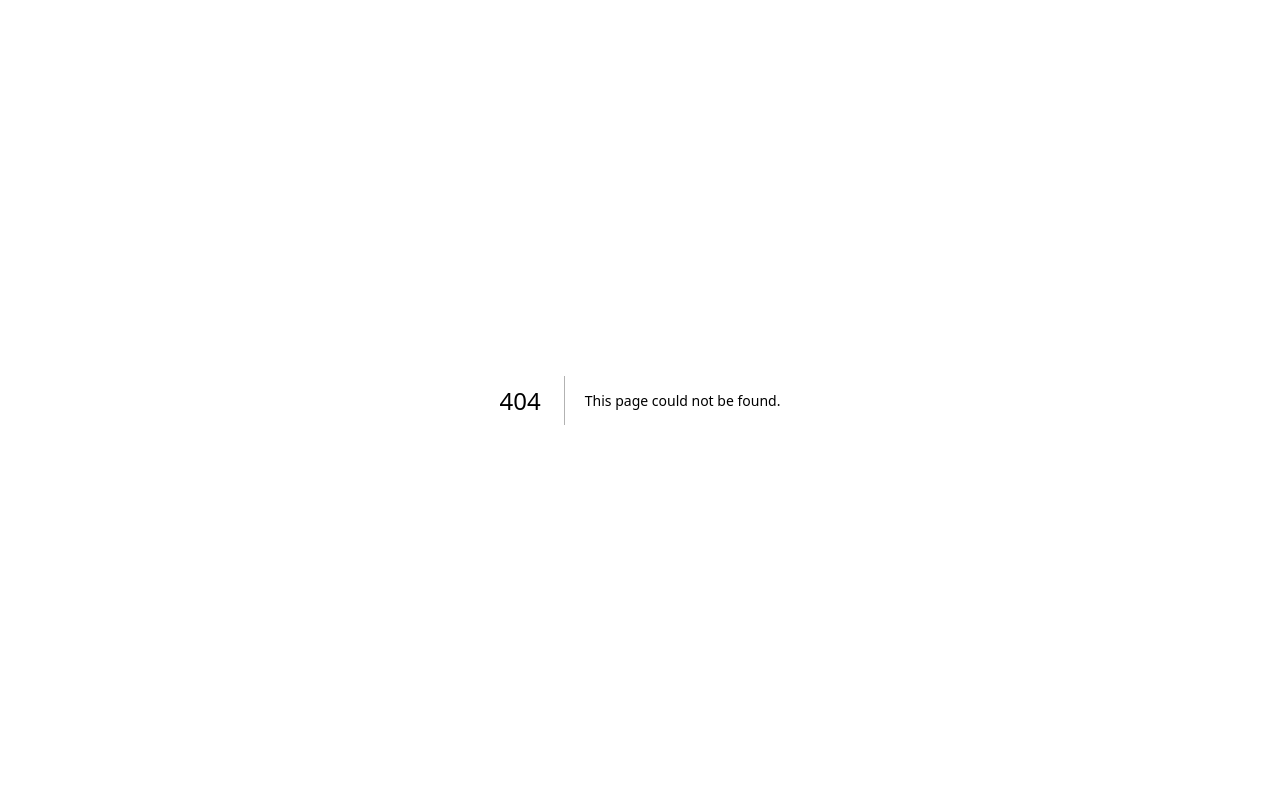
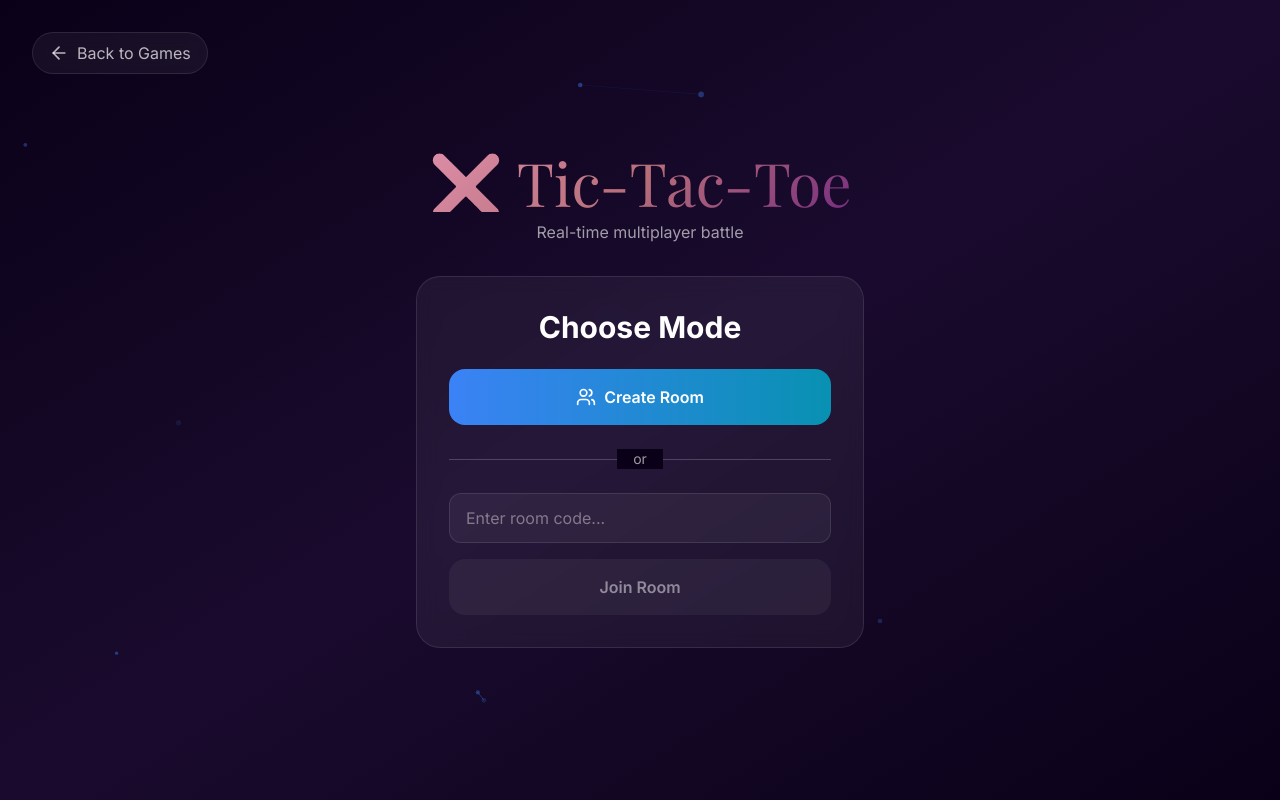
Before and after one commit to LowkeyIsHim/Her-majesty, a Next.js app: page /games/tictactoe in a window 1280 px wide. Before the commit this address had no page. Built offline with nearby package versions, Linux system fonts and the light colour scheme.

Commit message:
Create page.tsx

```diff
--- /dev/null
+++ b/app/games/tictactoe/page.tsx
@@ -0,0 +1,46 @@
+'use client';
+
+import React from 'react';
+import { motion } from 'framer-motion';
+import { ArrowLeft } from 'lucide-react';
+import { useRouter } from 'next/navigation';
+import ParticlesBackground from '@/components/ParticlesBackground';
+import TicTacToeGame from '@/components/games/TicTacToeGame';
+
+export default function TicTacToePage() {
+  const router = useRouter();
+
+  return (
+    <div className="relative min-h-screen w-full overflow-hidden bg-gradient-to-br from-midnight via-deep-purple to-midnight">
+      <ParticlesBackground color="#3b82f6" density={20} />
+
+      <motion.button
+        initial={{ opacity: 0 }}
+        animate={{ opacity: 1 }}
+        onClick={() => router.push('/games')}
+        className="absolute top-8 left-8 z-50 flex items-center gap-2 px-4 py-2 glass rounded-full text-white/70 hover:text-white hover:bg-white/10 transition-smooth"
+      >
+        <ArrowLeft className="w-5 h-5" />
+        <span>Back to Games</span>
+      </motion.button>
+
+      <div className="relative z-10 flex min-h-screen items-center justify-center px-4 py-20">
+        <motion.div
+          initial={{ opacity: 0, y: 30 }}
+          animate={{ opacity: 1, y: 0 }}
+          transition={{ duration: 0.8 }}
+          className="w-full max-w-3xl"
+        >
+          <div className="text-center mb-8">
+            <h1 className="font-serif text-5xl sm:text-6xl gradient-text mb-2">
+              ❌ Tic-Tac-Toe
+            </h1>
+            <p className="text-white/60">Real-time multiplayer battle</p>
+          </div>
+
+          <TicTacToeGame />
+        </motion.div>
+      </div>
+    </div>
+  );
+}
```
